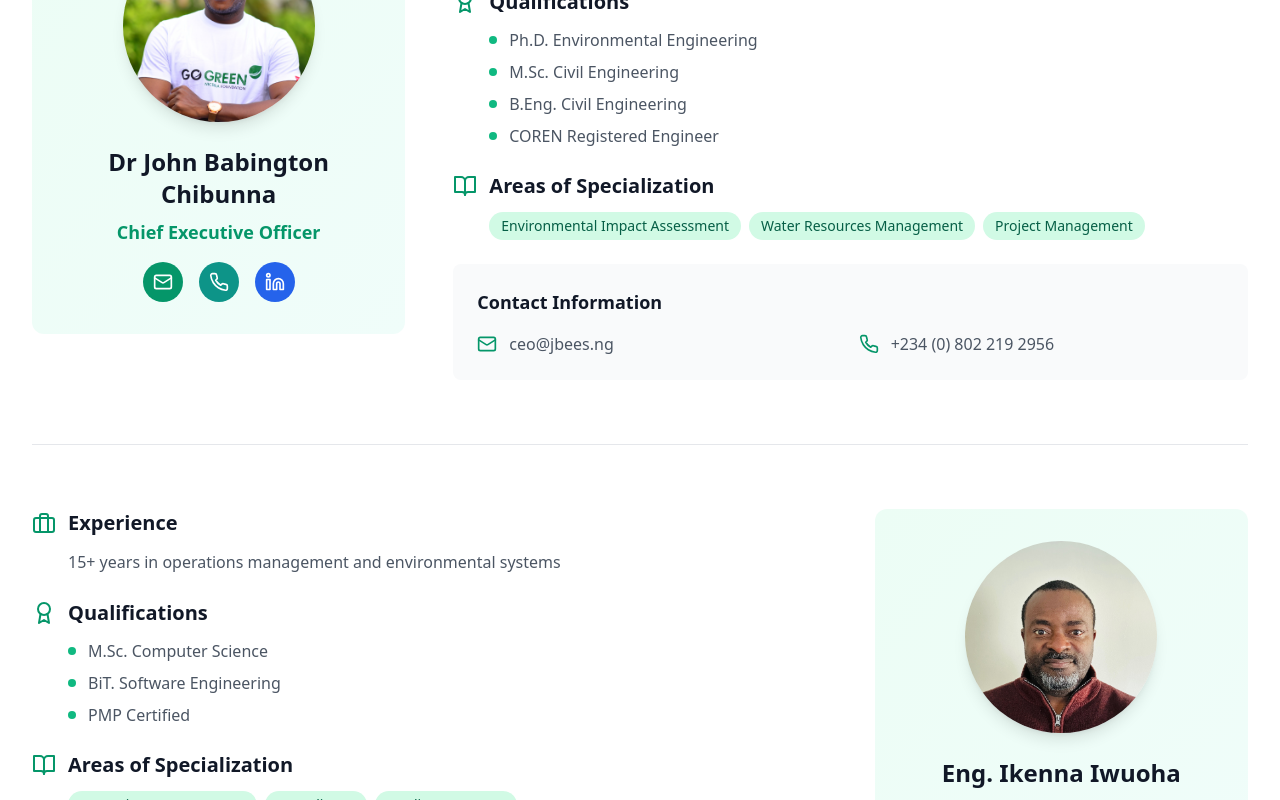
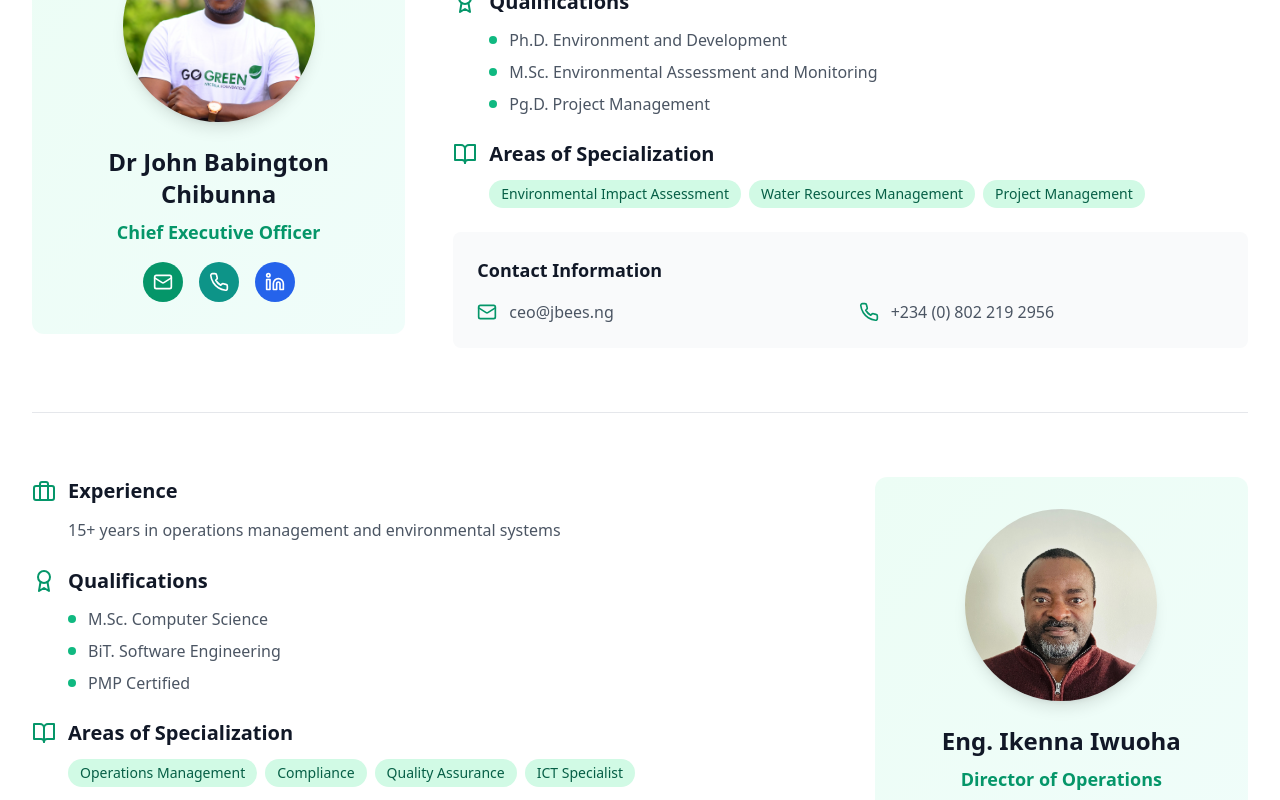
Before and after one commit to children4worldchildren/children4worldchildren, a React (Vite) app: page /management in a window 1280 px wide. Shown: the part 640-1440 px from the top of the page. Built offline with nearby package versions, Linux system fonts and the light colour scheme; no server answers.

Commit message:
Update Management page: CEO qualifications and Director of Operations specializations

```diff
--- a/src/pages/Management.tsx
+++ b/src/pages/Management.tsx
@@ -19,10 +19,9 @@ const Management = () => {
       position: 'Chief Executive Officer',
       image: `${import.meta.env.BASE_URL}ceo.jpg`,
       qualifications: [
-        'Ph.D. Environmental Engineering',
-        'M.Sc. Civil Engineering',
-        'B.Eng. Civil Engineering',
-        'COREN Registered Engineer'
+        'Ph.D. Environment and Development',
+        'M.Sc. Environmental Assessment and Monitoring',
+        'Pg.D. Project Management'
       ],
       experience: '20+ years in environmental consulting and engineering design',
       specializations: ['Environmental Impact Assessment', 'Water Resources Management', 'Project Management'],
@@ -39,7 +38,7 @@ const Management = () => {
         'PMP Certified'
       ],
       experience: '15+ years in operations management and environmental systems',
-      specializations: ['Operations Management', 'Compliance', 'Quality Assurance'],
+      specializations: ['Operations Management', 'Compliance', 'Quality Assurance', 'ICT Specialist'],
       email: 'operations@jbees.ng',
       phone: '+234 (0) 803 332 1234'
     },
@@ -118,10 +117,9 @@ const Management = () => {
           position: 'Chief Executive Officer',
           image: `${import.meta.env.BASE_URL}ceo.jpg`,
           qualifications: [
-            'Ph.D. Environmental Engineering',
-            'M.Sc. Civil Engineering',
-            'B.Eng. Civil Engineering',
-            'COREN Registered Engineer'
+            'Ph.D. Environment and Development',
+            'M.Sc. Environmental Assessment and Monitoring',
+            'Pg.D. Project Management'
           ],
           experience: '20+ years in environmental consulting and engineering design',
           specializations: ['Environmental Impact Assessment', 'Water Resources Management', 'Project Management'],
@@ -138,7 +136,7 @@ const Management = () => {
             'PMP Certified'
           ],
           experience: '15+ years in operations management and environmental systems',
-          specializations: ['Operations Management', 'Compliance', 'Quality Assurance'],
+          specializations: ['Operations Management', 'Compliance', 'Quality Assurance', 'ICT Specialist'],
           email: 'operations@jbees.ng',
           phone: '+234 (0) 803 332 1234'
         },
```
